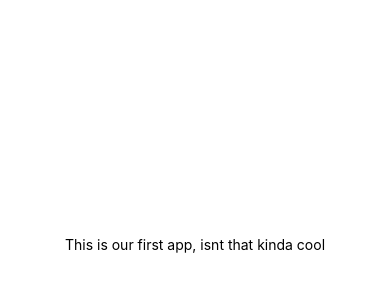
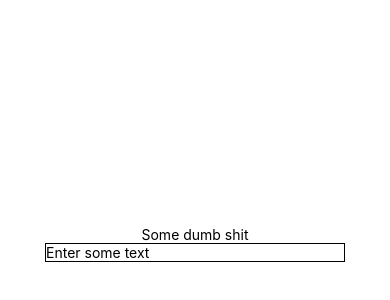
Before and after one commit to Christianq010/react-native-guide-my-app, a React Native app: screen / in a window 390 px wide. Shown: the part 178-478 px from the top of the page. Built offline with nearby package versions, Linux system fonts and the light colour scheme.

Commit message:
Feat: Add text input with styling

```diff
--- a/App.js
+++ b/App.js
@@ -1,11 +1,27 @@
 import React from 'react';
-import { StyleSheet, Text, View } from 'react-native';
+import { StyleSheet, Text, View, TextInput } from 'react-native';
 
 export default class App extends React.Component {
+  state = {
+    placeName: ""
+  };
+
+  placeNameChanged = value => {
+    this.setState({
+      placeName: value
+    })
+  };
+
   render() {
     return (
       <View style={styles.container}>
-        <Text>This is our first app, isnt that kinda cool</Text>
+        <Text>Some dumb shit</Text>
+        <TextInput
+            style={styles.input}
+            placeholder="Enter some text"
+            value={this.state.placeName}
+            onChangeText={this.placeNameChanged}
+        />
       </View>
     );
   }
@@ -18,4 +34,9 @@ const styles = StyleSheet.create({
     alignItems: 'center',
     justifyContent: 'center',
   },
+  input: {
+    width: 300,
+    borderColor: "black",
+    borderWidth: 1
+  }
 });
```
